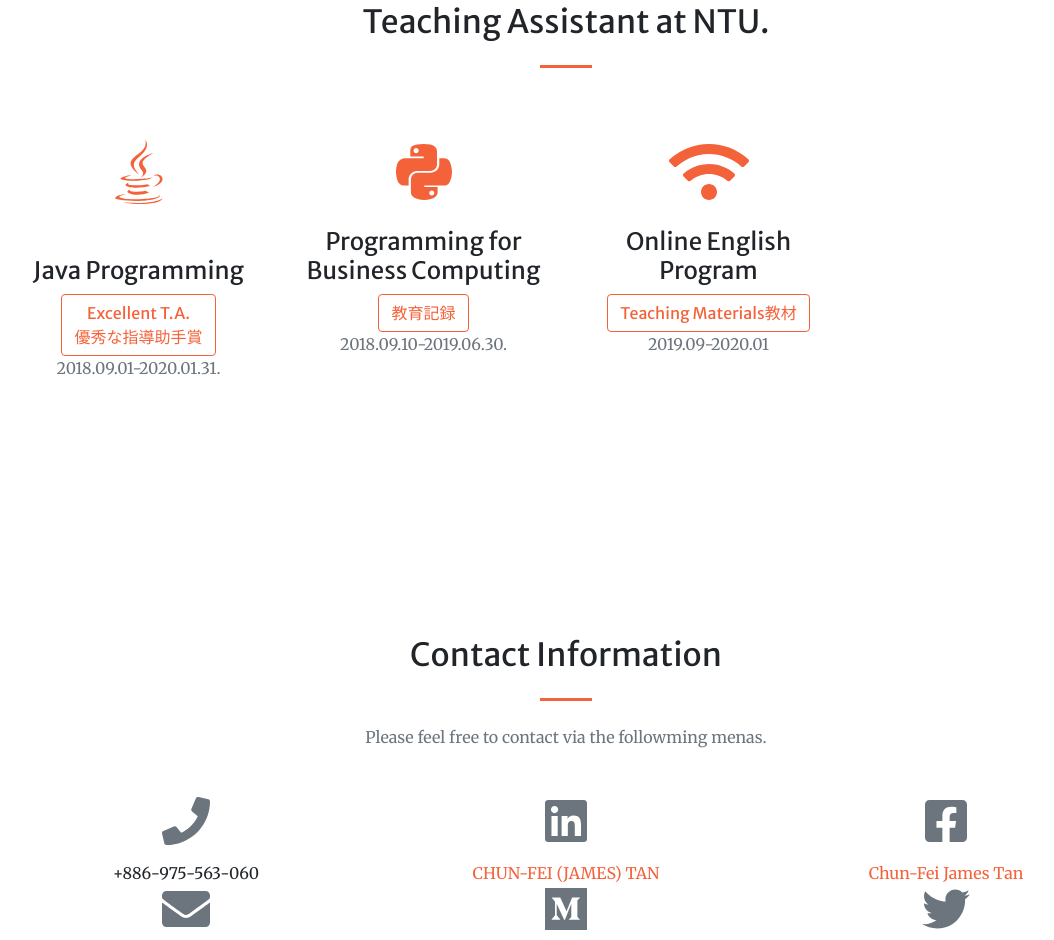
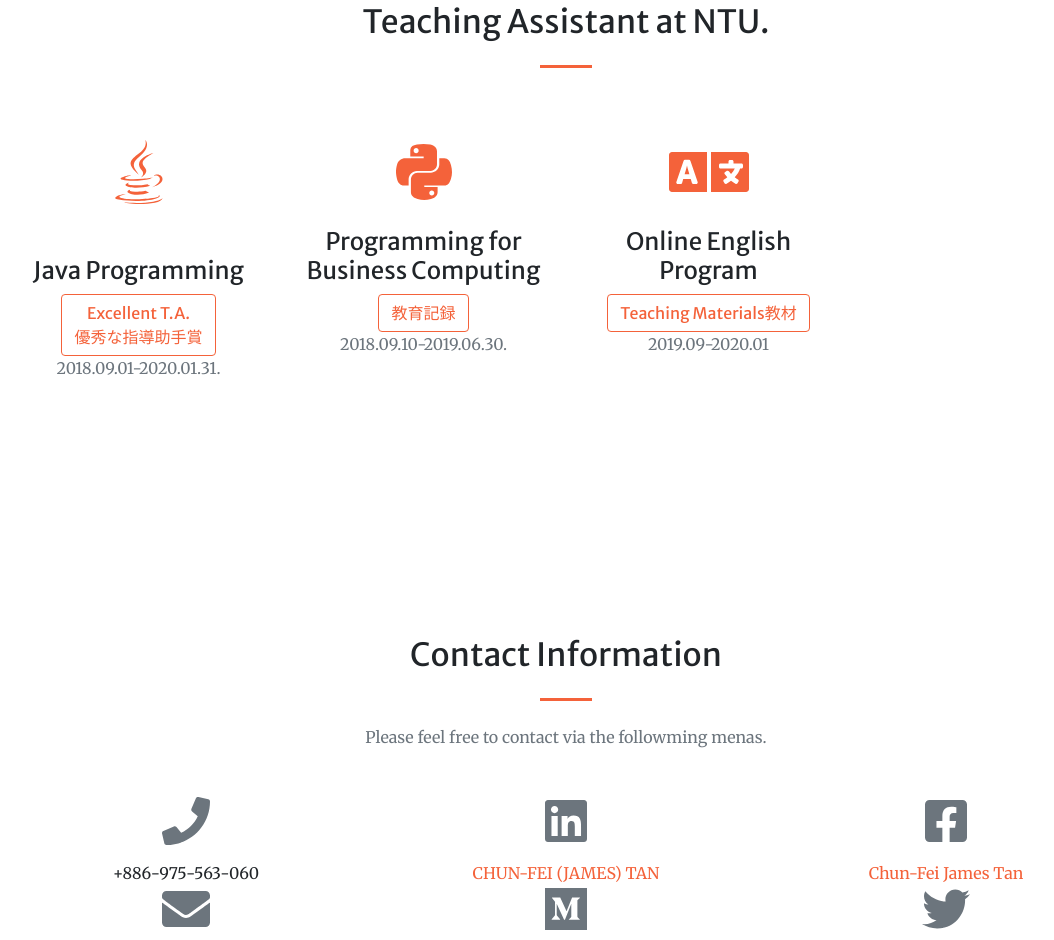
Before and after one commit to JamesChunFeiTan/JamesChunFeiTan.github.io, a plain HTML site: page index.html in a window 1280 px wide. Shown: the part 2947-3887 px from the top of the page, without its empty margins (74-1128 px from the left). Drawn offline with nearby package versions, Linux system fonts and the light colour scheme.

Commit message:
202006121327

```diff
--- a/index.html
+++ b/index.html
@@ -241,7 +241,7 @@
                     </div>
                     <div class="col-lg-3 col-md-6 text-center">
                         <div class="mt-5">
-                            <i class="fas fa-4x fa-wifi text-primary mb-4"></i>
+                            <i class="fas fa-4x fa-language text-primary mb-4"></i>
                             <h3 class="h4 mb-2">Online English Program</h3>
                             <a target="_blank" href="https://drive.google.com/drive/folders/1JIy781sbYkX9l_v2UkO0WMhZJStgp48r?usp=sharing" class="btn btn-outline-primary">Teaching Materials教材</a>
                             <p class="text-muted mb-0">2019.09-2020.01</p>
```
